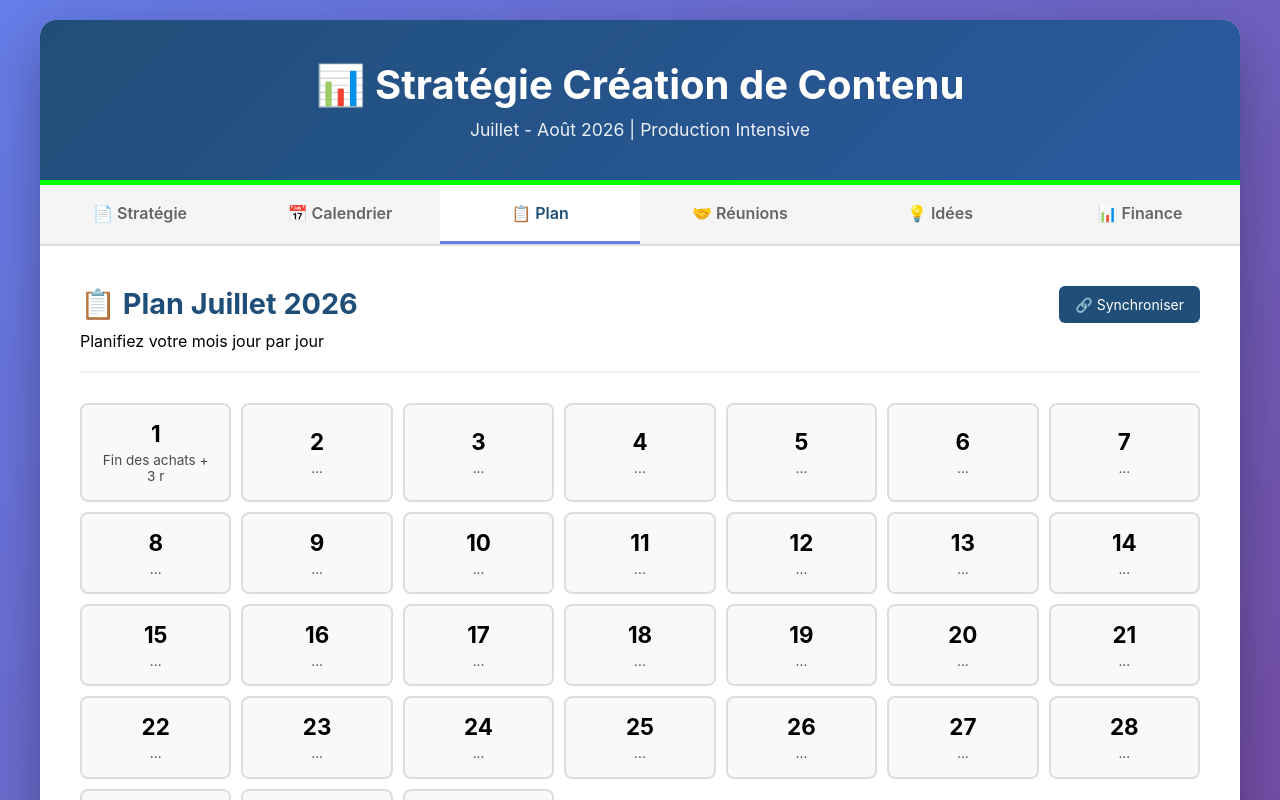
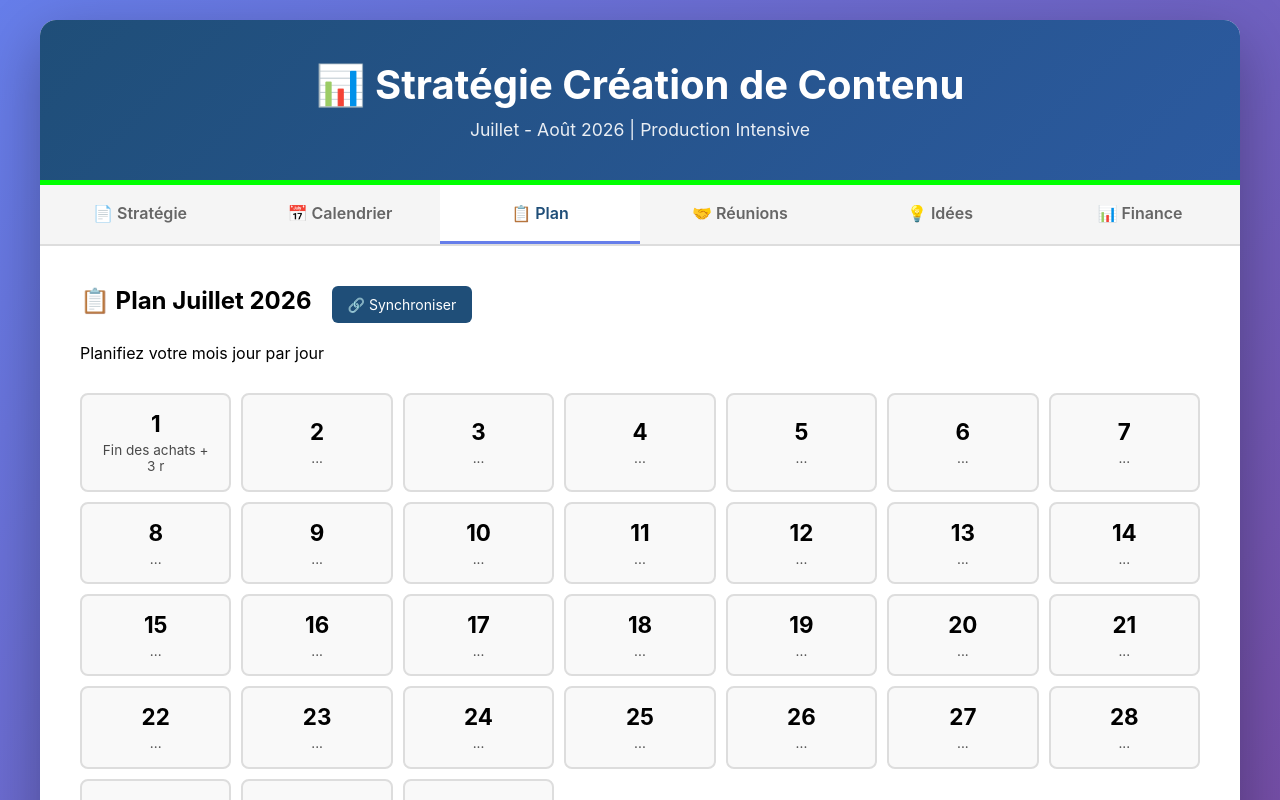
Before and after one commit to gregbusinesse-cell/strategie-contenu, a Next.js app: page / in a window 1280 px wide. Both pictures are taken after a click on the button "📋 Plan". Shown: the top 800 px of the page. Built offline with nearby package versions, Linux system fonts and the light colour scheme.

Commit message:
Try inline styles - button should display inline with title

```diff
--- a/app/page.js
+++ b/app/page.js
@@ -471,15 +471,26 @@ export default function Home() {
 
       {activeTab === 'plan' && (
         <section className="tab-content plan-content">
-          <div className="plan-header-wrapper">
-            <div className="plan-header">
-              <h2>📋 Plan Juillet 2026</h2>
-              <p>Planifiez votre mois jour par jour</p>
-            </div>
-            <button onClick={syncPlanFromServer} className="plan-sync-btn">
+          <div style={{ marginBottom: '20px' }}>
+            <h2 style={{ display: 'inline-block', marginRight: '20px' }}>📋 Plan Juillet 2026</h2>
+            <button
+              onClick={syncPlanFromServer}
+              style={{
+                padding: '10px 16px',
+                background: '#1F4E78',
+                color: 'white',
+                border: 'none',
+                borderRadius: '6px',
+                cursor: 'pointer',
+                fontSize: '14px',
+                display: 'inline-block',
+                verticalAlign: 'middle'
+              }}
+            >
               🔗 Synchroniser
             </button>
           </div>
+          <p style={{ marginBottom: '30px', clear: 'both' }}>Planifiez votre mois jour par jour</p>
 
           <div className="plan-calendar">
             {Array.from({ length: 31 }, (_, i) => i + 1).map((day) => {
```
